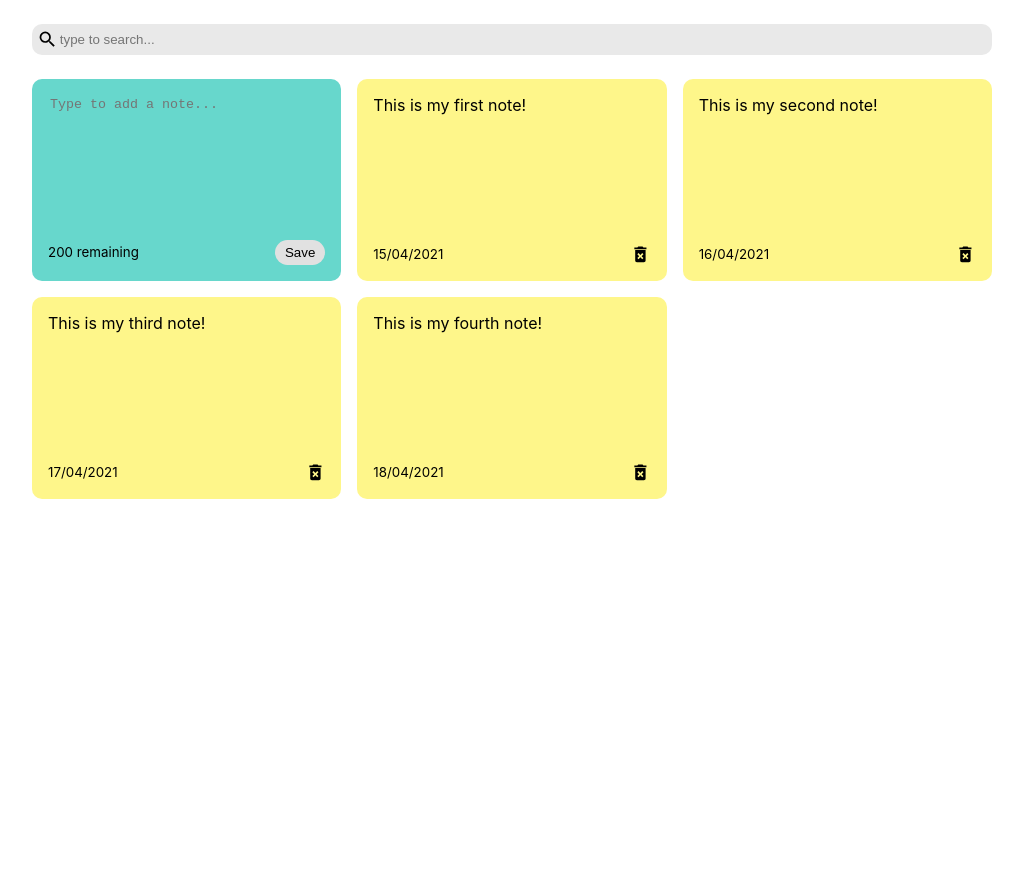
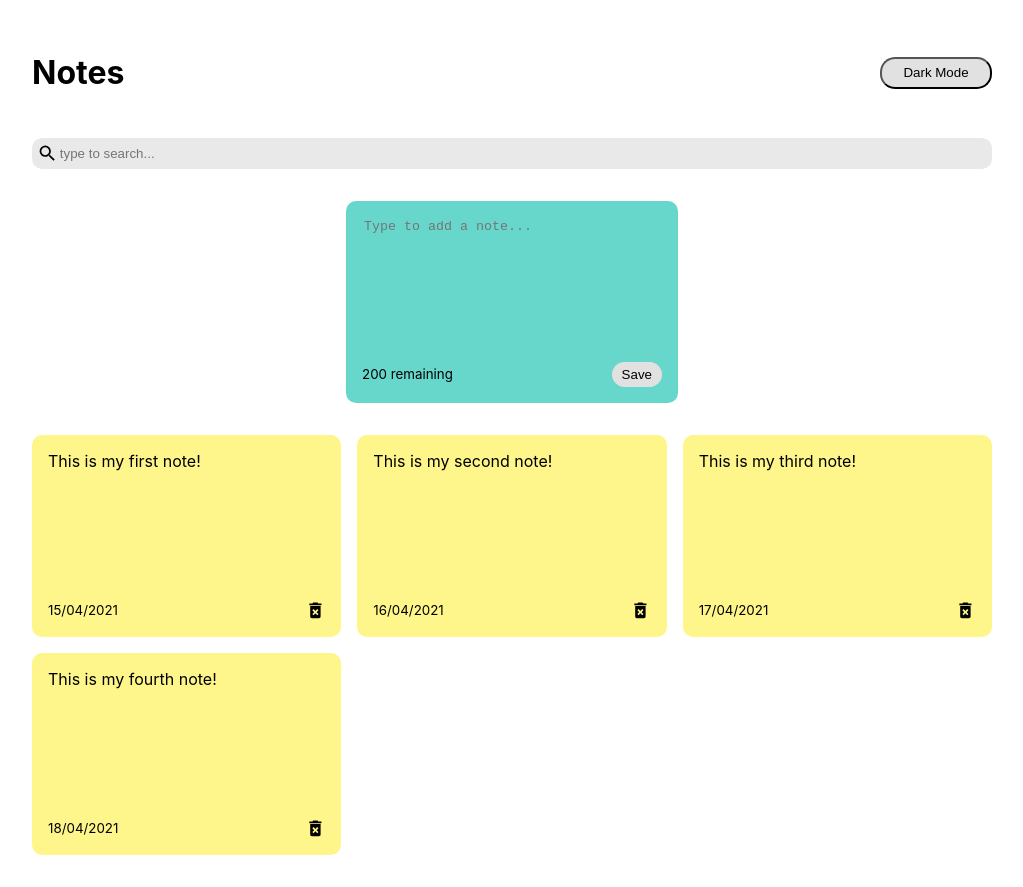
Before and after one commit to Melihberkaydn/Post-It-App, a React (Create React App) app: page / in a window 1280 px wide. Shown: the whole page, without its empty margins (128-1151 px from the left). Before the commit the page ends 800 px from the top, so only its background shows below. Built offline with nearby package versions, Linux system fonts and the light colour scheme.

Commit message:
New Header created, toggle dark mode implemented, main note adder fixed at the beginning and fixed to middle

```diff
--- a/src/App.js
+++ b/src/App.js
@@ -2,6 +2,8 @@ import NotesList from "./components/NotesList";
 import React, { useState } from "react";
 import { nanoid } from "nanoid";
 import Search from "./components/Search";
+import Header from "./components/Header";
+import AddNote from "./components/AddNote";
 
 function App() {
   const [notes, setNotes] = useState([
@@ -12,6 +14,12 @@ function App() {
   ]);
 
   const [filterText, setFilterText] = useState("");
+  const [darkMode, setDarkMode] = useState(false);
+
+  const changeMode = () => {
+    setDarkMode((prevMode) => !prevMode);
+    console.log(darkMode);
+  };
 
   const addNote = (text) => {
     const date = new Date();
@@ -36,8 +44,11 @@ function App() {
   };
 
   return (
+    <div className={`${darkMode ? "dark-mode" : ""}`}>
       <div className="container">
+        <Header darkMode={darkMode} onModeChange={changeMode} />
         <Search onFilter={onFilter} />
+        <AddNote onAdd={addNote} />
         <NotesList
           onDelete={deleteNote}
           onAdd={addNote}
@@ -46,6 +57,7 @@ function App() {
           )}
         />
       </div>
+    </div>
   );
 }
 
--- /dev/null
+++ b/src/components/Header.jsx
@@ -0,0 +1,12 @@
+const Header = ({ onModeChange, darkMode }) => {
+  return (
+    <header>
+      <h1 className={`"main-header" ${darkMode ? "dark" : ""}`}>Notes</h1>
+      <button className="header-mode-button" onClick={onModeChange}>
+        {darkMode ? "Brigth Mode" : "Dark Mode"}
+      </button>
+    </header>
+  );
+};
+
+export default Header;
--- a/src/components/NotesList.jsx
+++ b/src/components/NotesList.jsx
@@ -1,10 +1,8 @@
 import Note from "./Note";
-import AddNote from "./AddNote";
 
-const NotesList = ({ notes, onAdd, onDelete }) => {
+const NotesList = ({ notes, onDelete }) => {
   return (
     <div className="notes-list">
-      <AddNote onAdd={onAdd} />
       {notes.map((item) => {
         return (
           <Note
--- a/src/index.css
+++ b/src/index.css
@@ -17,7 +17,11 @@ code {
   margin-right:auto;
   margin-left:auto;
   padding: 0px 15px;
+  padding-bottom: 2rem;
+  min-height: 100vh;
 }
+
+
 
 .notes-list {
   display: grid;
@@ -25,9 +29,7 @@ code {
   grid-template-columns: repeat(auto-fit, minmax(250px, 1fr));
 }
 
-.note.new {
-background-color: #67d7cc;
-}
+
 
 textarea {
   border:none;
@@ -62,6 +64,14 @@ textarea:focus {
   white-space: pre-wrap;
 }
 
+.note.new {
+  background-color: #67d7cc;
+  margin: 2rem 0rem;
+  max-width: 300px;
+  margin-left: auto;
+  margin-right: auto;
+  }
+
 
 .note-footer {
   display: flex;
@@ -91,3 +101,35 @@ textarea:focus {
 .search input:focus {
   outline: none;
 }
+
+header {
+  display: flex;
+  align-items: center;
+  justify-content: space-between;
+  padding-top: 2rem;
+}
+
+.header-mode-button {
+
+width: 7rem;
+height: 2rem;
+background-color: #e1e1e1;
+border-radius: 15px;
+cursor: pointer;
+padding: 5px 10px;
+
+
+}
+
+.header-mode-button:hover {
+  background-color: #ededed;
+  cursor: pointer;
+}
+
+.dark-mode {
+  background-color: #272e2e;
+}
+
+.dark-mode h1 {
+  color: white;
+}
```
Lines whose indentation alone changed are shown as unchanged.
